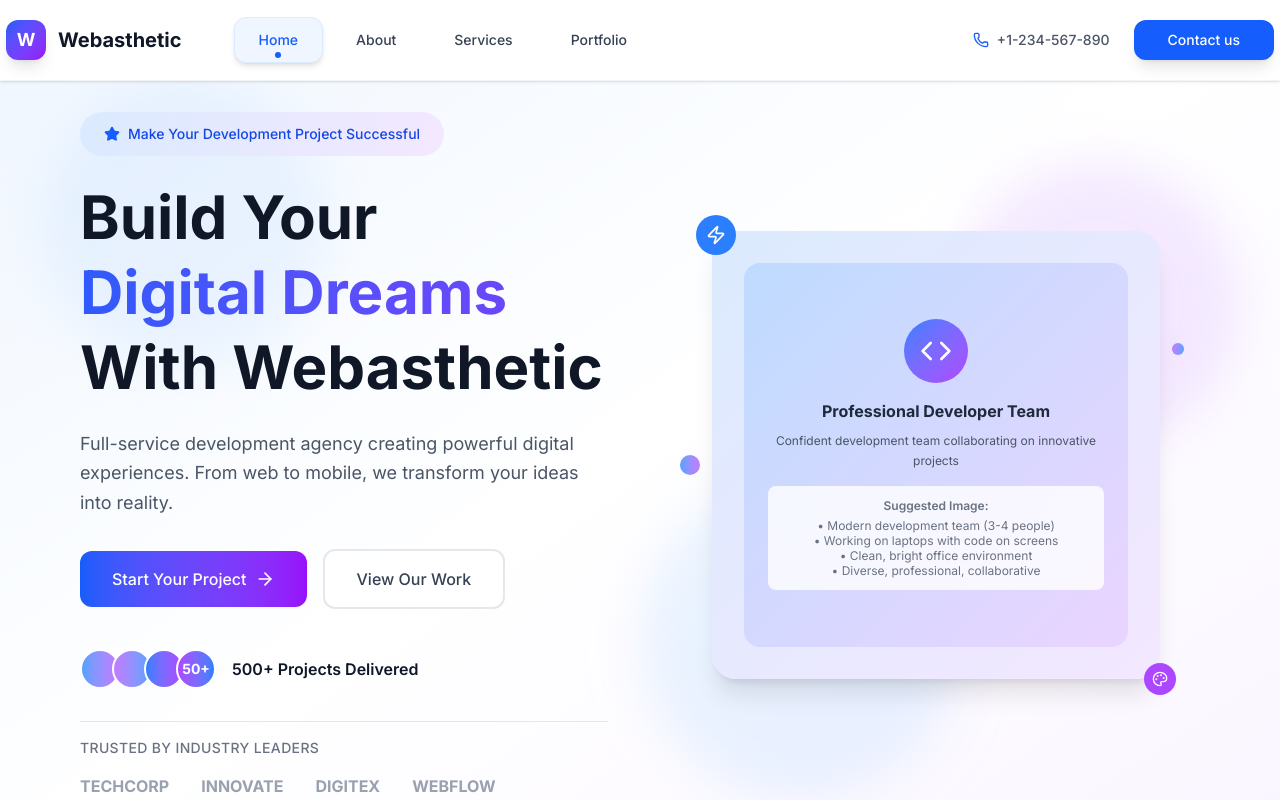
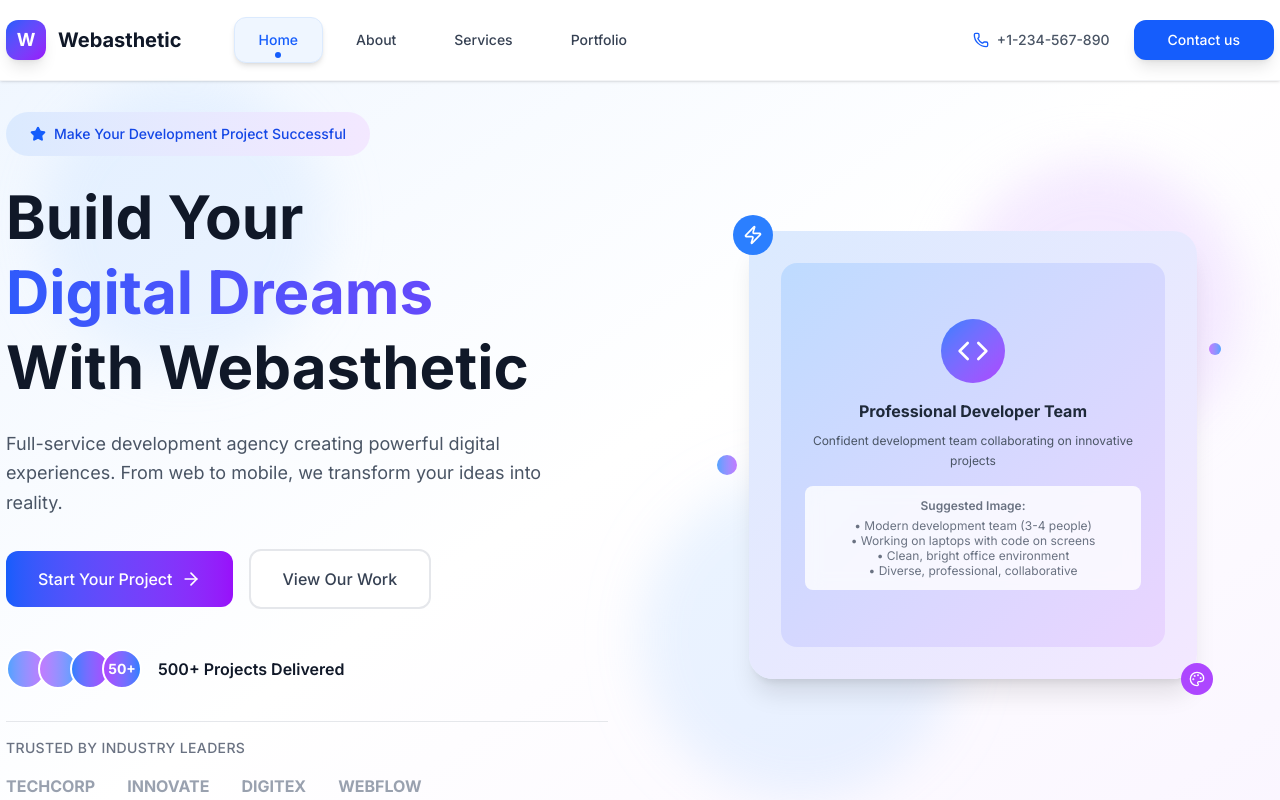
Before and after one commit to webforgecommunity/webaesthetic, a Next.js app: page / in a window 1280 px wide. Shown: the top 800 px of the page. Built offline with nearby package versions, Linux system fonts and the light colour scheme.

Commit message:
Fix hero section padding to match navbar spacing
- Updated hero section container padding from px-4 sm:px-4 lg:px-20 to px-0.5 sm:px-1 lg:px-1.5
- Now all homepage sections have consistent spacing aligned with navbar
- Ensures visual consistency across all sections

```diff
--- a/src/app/page.tsx
+++ b/src/app/page.tsx
@@ -24,7 +24,7 @@ export default function Home() {
           <div className="absolute bottom-10 sm:bottom-20 left-1/2 w-56 sm:w-72 md:w-80 h-56 sm:h-72 md:h-80 bg-blue-300 rounded-full mix-blend-multiply filter blur-xl opacity-15 animate-pulse delay-2000"></div>
         </div>
 
-        <div className="container mx-auto px-4 sm:px-4 lg:px-20 relative z-10">
+        <div className="container mx-auto px-0.5 sm:px-1 lg:px-1.5 relative z-10">
           <div className="grid lg:grid-cols-2 gap-8 sm:gap-12 lg:gap-16 items-center min-h-[500px] sm:min-h-[580px] lg:min-h-[620px]">
             {/* Left Content */}
             <div className="space-y-6 sm:space-y-8">
```
